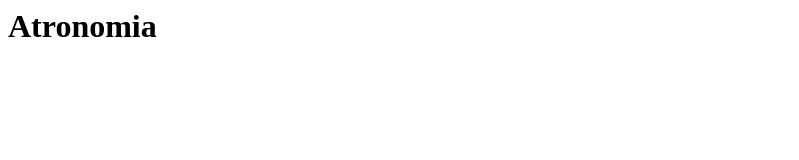
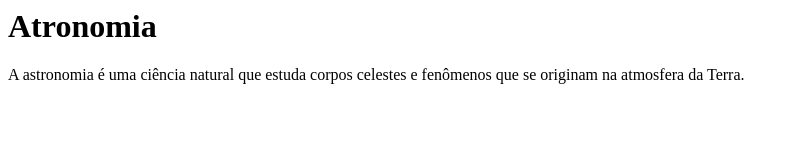
Before and after one commit to Thaylinegutervil/Pensamento_1B, a plain HTML site: page index.html in a window 1280 px wide. Shown: the whole page, without its empty margins (0-799 px from the left). Drawn offline with Linux system fonts and the light colour scheme.

Commit message:
paragrafo

```diff
--- a/index.html
+++ b/index.html
@@ -1 +1,2 @@
 <h1>Atronomia</h1>
+<p>A astronomia é uma ciência natural que estuda corpos celestes e fenômenos que se originam na atmosfera da Terra. </p>
```
